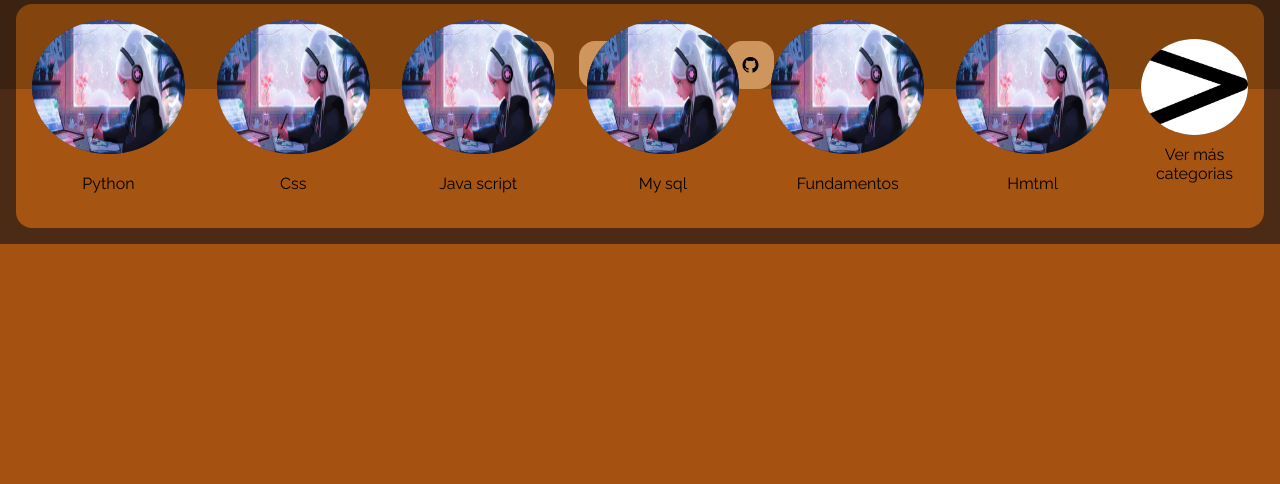
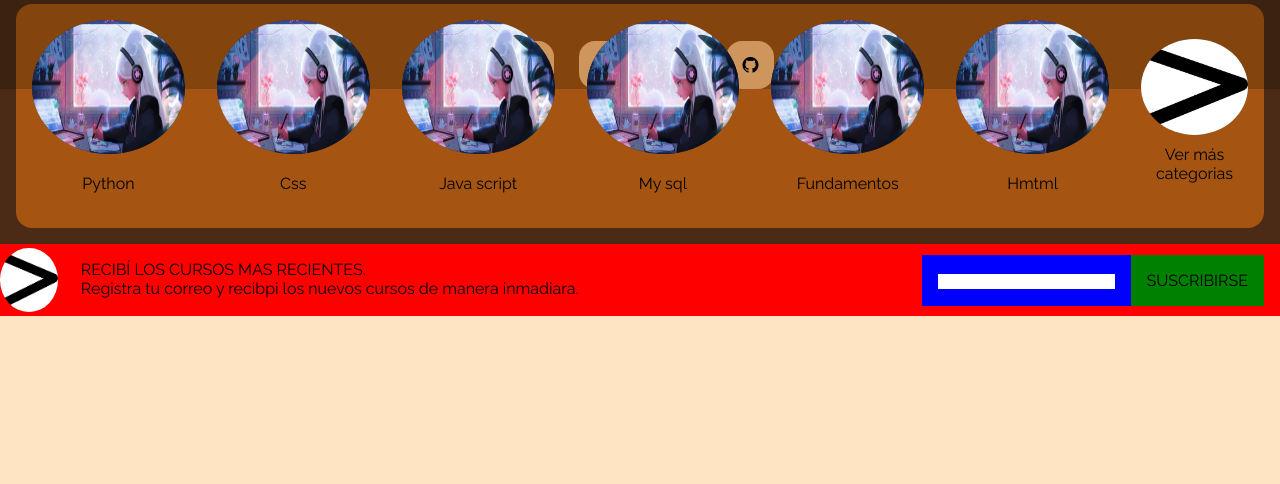
Before and after one commit to RonnyMT08/Plataforma-Cursos, a Flask app: page / in a window 1280 px wide. Shown: the part 812-1296 px from the top of the page. Before the commit the page ends 1056 px from the top, so only its background shows below. Run offline with Flask 3, Linux system fonts and the light colour scheme.

Commit message:
feature(footer): Creación de un apartado para el footer en el base.html

```diff
--- a/Frontend/static/styles/style.css
+++ b/Frontend/static/styles/style.css
@@ -112,6 +112,78 @@ nav {
 .nav_div:hover .nav_div_a_opciones {
     display: flex;
 }
+
+/****************************
+FOOTER PIE DE PAGINA
+****************************/
+footer {
+    background-color: bisque;
+    display: flex;
+    flex-direction: column;
+    height: 15rem;
+    width: 100%;
+}
+
+.footer-email {
+    background-color: red;
+    display: flex;
+    flex-direction: row;
+    height: 30%;
+    width: 100%;
+}
+
+.footer-email__message {
+    display: flex;
+    flex-direction: row;
+    width: 100%;
+}
+
+.footer-email__message-img {
+    display: flex;
+    justify-content: center;
+    flex-direction: column;
+}
+
+.footer-email__message-img img {
+    height: 90%;
+    width: 90%;
+    border-radius: 50%;
+}
+
+.footer-email__message-text {
+    display: flex;
+    flex-direction: column;
+    padding: 1rem;
+}
+
+.footer-email__scope {
+    display: flex;
+    width: auto;
+    height: 100%;
+    margin: 0rem 1rem;
+    flex-direction: row;
+    justify-content: end;
+    align-items: center;
+}
+
+.footer-email__scope-inputext{
+    background-color: blue;
+    padding: 1rem;
+}
+
+.footer-email__scope-inputext input[type="text" i] {
+    padding-block: 0px;
+    padding-inline: 0px;
+    border: none;
+}
+
+.footer-email__scope-suscribe {
+    background-color: green;
+    padding: 1rem;
+}
+
+
+
 
 /****************************
 INDEX
--- a/Frontend/templates/base.html
+++ b/Frontend/templates/base.html
@@ -42,5 +42,28 @@
     </nav>
     {% block content %}
     {% endblock %}
+    <footer>
+        <div class="footer-email">
+            <div class="footer-email__message">
+                <div class="footer-email__message-img"><img src="{{ url_for('static', filename="/images/ver_mas.jpg")}}" alt=""></div>
+                <div class="footer-email__message-text">
+                    <div class="footer-email__message-text-title">RECIBÍ LOS CURSOS MAS RECIENTES.</div>
+                    <div class="footer-email__message-text-text">Registra tu correo y recibpi los nuevos cursos de manera inmadiara.</div>
+                </div>
+            </div>
+            <div class="footer-email__scope">
+                <form action="">
+                    <div class="footer-email__scope-inputext"><input type="text"></div>
+                </form>
+                <div class="footer-email__scope-suscribe">SUSCRIBIRSE</div>
+            </div>
+        </div>
+        <div class="footer-content">
+            <div class="footer-content__description"></div>
+            <div class="footer-content__redes"></div>
+            <div class="footer-content__cursos"></div>
+            <div class="footer-content__mycount"></div>
+        </div>
+    </footer>
 </body>
 </html>
```
